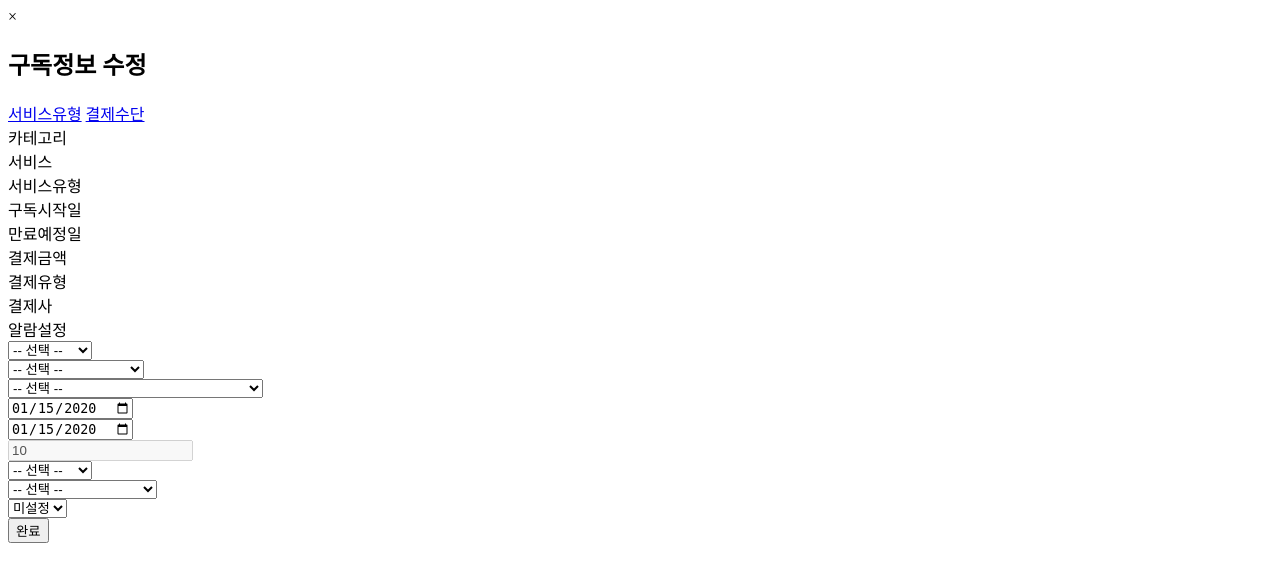
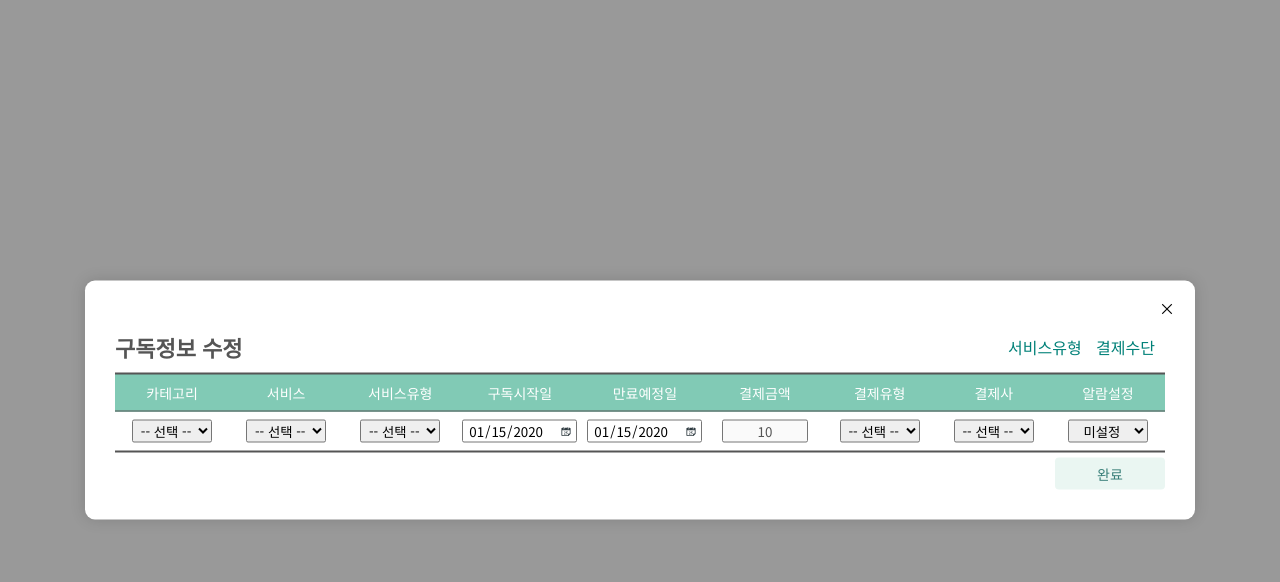
Before and after one commit to backendnanodegree/SubPrice, a Django app: page /subscriptions/main/update/1/ in a window 1280 px wide. Shown: the top 582 px of the page. Run offline with Django 3.2, Linux system fonts and the light colour scheme; a user stored in the database is signed in; tables that the repository leaves empty hold one stand-in row (values such as "Sample post"); parts of the project's set-up code (start-up, migrations or seed data) failed here and were passed over.

Commit message:
Fix css code according to html name change

```diff
--- a/static/css/main_update.css
+++ b/static/css/update.css
@@ -9,6 +9,7 @@ body {
     font-family: 'Noto Sans KR';
 }
 
+.content.history_detail .update-content,
 .content.main_update .update-content {
     position: absolute;
     background-color: #fff;
@@ -23,19 +24,22 @@ body {
     animation: slidefade 0.35s linear;
 }
 
+.content.history_detail .update-close-button,
 .content.main_update .update-close-button {
     position: absolute;
     top: 15px;
     right: 20px;
 }
 
-.content.main_update .update-close-button:hover{
+.content.history_detail .update-close-button:hover,
+.content.main_update .update-close-button:hover {
     color: #81CAB5;
     cursor: pointer;
     font-weight: 700;
 }
 
 /* TITLE WRAP */
+.content.history_detail .update-title-wrap,
 .content.main_update .update-title-wrap {
     margin: 20px 0 10px;
     display: flex;
@@ -43,6 +47,7 @@ body {
     align-items: center;
 }
 
+.content.history_detail .update-title,
 .content.main_update .update-title {
     margin: 0;
     display: flex;
@@ -50,24 +55,29 @@ body {
     font-size: 22px;
 }
 
+.content.history_detail a.show_list:link,
 .content.main_update a.show_list:link,
+.content.history_detail a.show_list:visited,
 .content.main_update a.show_list:visited {
     color: #008078;
     text-decoration: none;
     font-weight: 500;
 }
 
+.content.history_detail a.show_list:hover,
 .content.main_update a.show_list:hover {
     color: #81CAB5;
     text-decoration: underline;
 }
 
-.content.main_update a.type{
+.content.history_detail a.type,
+.content.main_update a.type {
     margin: 0 10px;
 }
 
 /* TABLE */
-.content.main_update .update-table{
+.content.history_detail .update-table,
+.content.main_update .update-table {
 	display: table;
     margin: auto;
     border-top: 2px solid #555555;
@@ -75,26 +85,32 @@ body {
     border-collapse: collapse;
 }
 
+.content.history_detail .update-table-head,
 .content.main_update .update-table-head {
     background-color: #81CAB5;
 	display: table-header-group;
 	font-weight: 500;
 }
 
+.content.history_detail .update-table-body,
 .content.main_update .update-table-body {
 	display: table-row-group;
 }
 
+.content.history_detail .update-table-row,
 .content.main_update .update-table-row {
     display: table-row;
 }
 
+.content.history_detail .update-table-th,
 .content.main_update .update-table-th {
     width: 100px;
     background-color: #81CAB5;
 }
 
+.content.history_detail .update-table-th,
 .content.main_update .update-table-th,
+.content.history_detail .update-table-td,
 .content.main_update .update-table-td {
     width: 110px;
     height: 20px;
@@ -108,6 +124,7 @@ body {
     border-collapse: collapse;
 }
 
+.content.history_detail .update-table-td,
 .content.main_update .update-table-td {
     color: #000000;
 }
@@ -147,6 +164,7 @@ input[type="date"]::-webkit-calendar-picker-indicator {
 }
 
 /* BOTTOM WRAP */
+.content.history_detail .update-table-control,
 .content.main_update .update-table-control {
     max-width: 1050px;
     padding: 5px 0px 0px 0px;
@@ -156,11 +174,13 @@ input[type="date"]::-webkit-calendar-picker-indicator {
     align-items: top;
 }
 
+.content.history_detail .update-table-error,
 .content.main_update .update-table-error {
     text-align: right;
 }
 
-.content.main_update .update-table-error ul{
+.content.history_detail .update-table-error ul,
+.content.main_update .update-table-error ul {
     margin: 0 0 2px;
     padding: 0;
     list-style: none;
@@ -168,11 +188,13 @@ input[type="date"]::-webkit-calendar-picker-indicator {
     color: red;
 }
 
-.content.main_update .error_announce{
+.content.history_detail .error_announce,
+.content.main_update .error_announce {
     font-size: 11px;
     color: #00f;
 }
 
+.content.history_detail .update-table-button,
 .content.main_update .update-table-button {
     min-width: 110px;
     height: 32px;
@@ -186,6 +208,7 @@ input[type="date"]::-webkit-calendar-picker-indicator {
     font-family: 'Noto Sans KR';
 }
 
+.content.history_detail .update-table-button:hover,
 .content.main_update .update-table-button:hover {
     cursor: pointer;
     background-color: #377E78;
```
